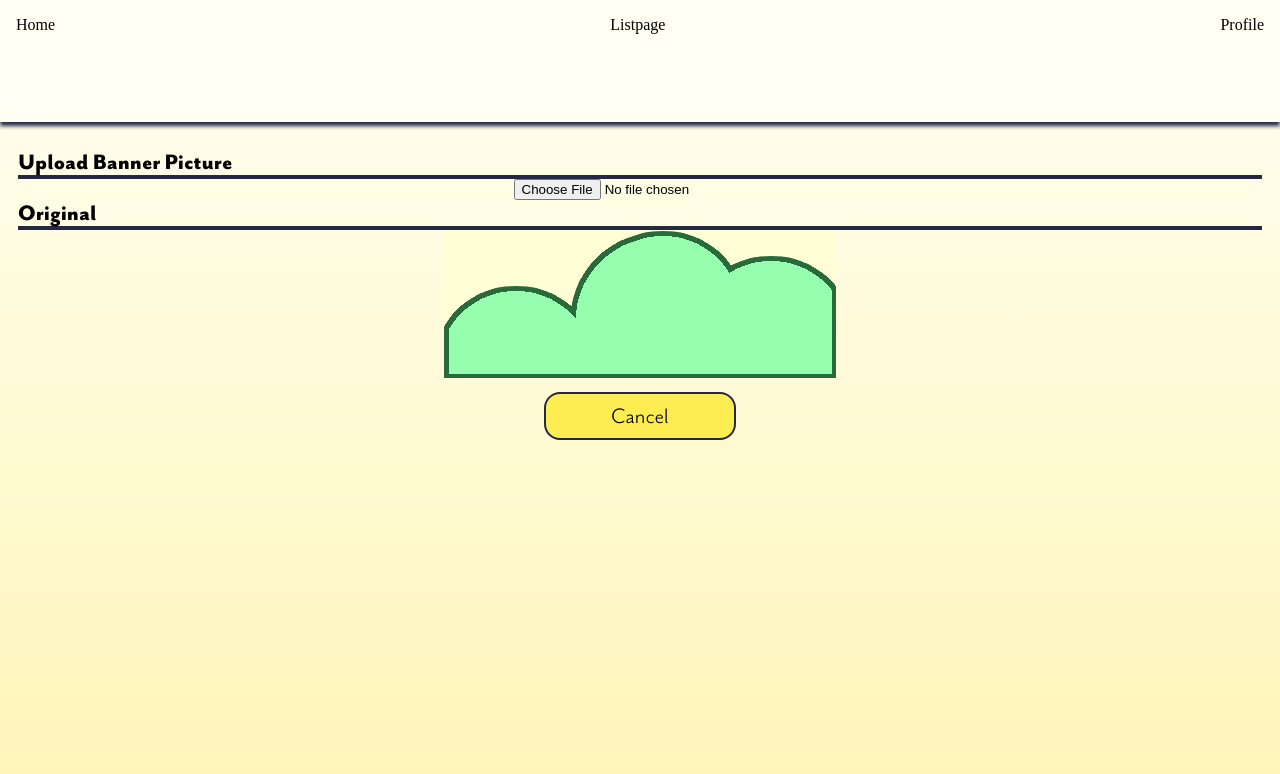
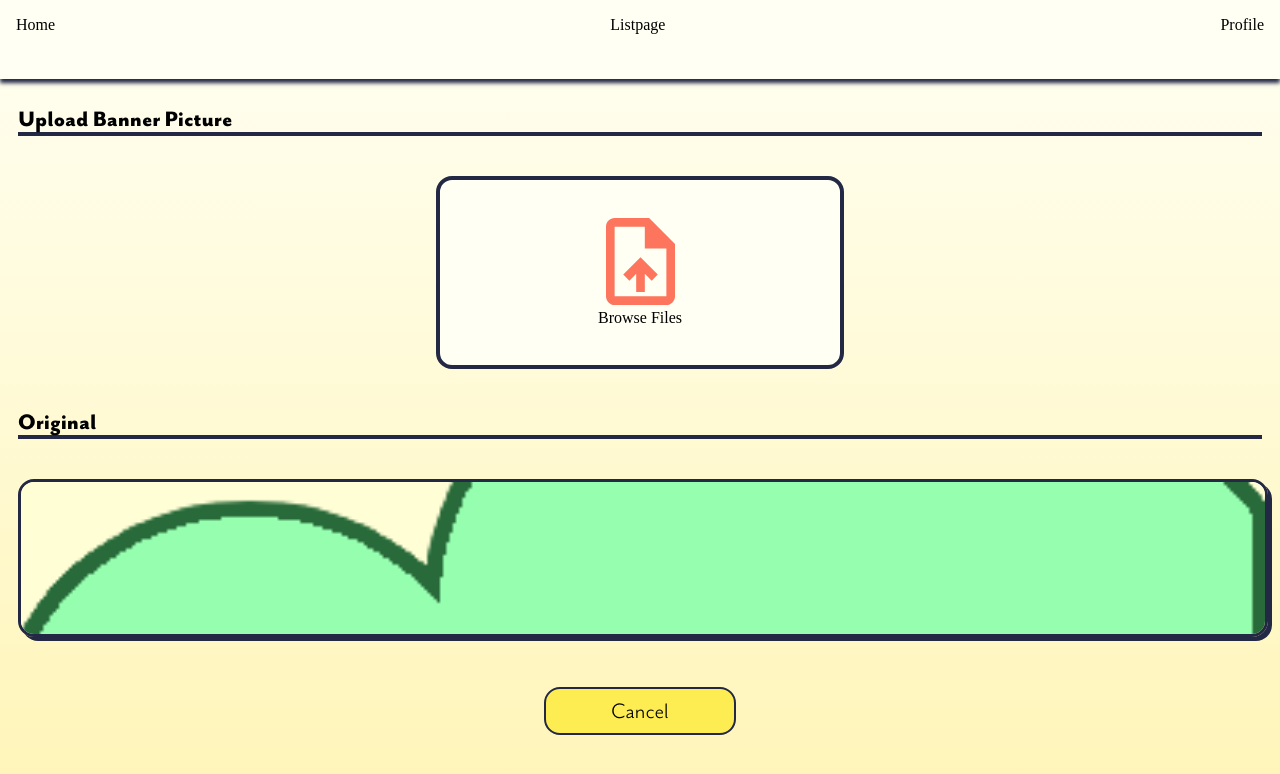
Before and after one commit to Thomas-More-ArtDefine/ArtDefine-front, a React (Create React App) app in the folder artdefine/: page /editBanner in a window 1280 px wide. Shown: the top 774 px of the page. Built offline with nearby package versions, Linux system fonts and the light colour scheme.

Commit message:
more css added

```diff
--- a/artdefine/src/App.scss
+++ b/artdefine/src/App.scss
@@ -2,12 +2,11 @@
 @import "./style/mixins";
 
 // --- Normalize ---
-a{
+a {
   text-decoration: none;
   color: $color-black;
   cursor: auto;
 }
-
 
 // --- App ---
 .App {
@@ -119,6 +118,8 @@ h5 {
   margin: 27px 18px 55px 18px;
 }
 
+// --- Misc page elements ---
+
 // --- Profile ---
 
 .profile {
@@ -189,3 +190,44 @@ h5 {
     }
   }
 }
+
+// --- Components ---
+
+.upload-card {
+  flex-grow: 1;
+  max-width: 400px;
+  width: 300px;
+  height: 185px;
+  background: $color-white;
+  margin: 40px 0;
+  @include border-standard(4px);
+  .upload-label {
+    @include flex-center(column);
+    height: 100%;
+  }
+}
+
+.uploadImageFlow {
+  .card-item {
+    width: 100%;
+
+    @include flex-center();
+  }
+}
+
+.preview-item {
+  .item {
+    margin: 40px 0;
+    overflow: hidden;
+    width: 100%;
+    height: 152px;
+
+    @include border-standard(3px);
+    @include border-effect("1,1");
+    img {
+      width: 100%;
+      height: 100%;
+      object-fit: cover;
+    }
+  }
+}
--- a/artdefine/src/components/BannerAndProfileImage/PreviewItem.tsx
+++ b/artdefine/src/components/BannerAndProfileImage/PreviewItem.tsx
@@ -2,12 +2,12 @@
 const PreviewItem = ({ imageSource : src } : {imageSource:string}) => {
 
     return (
-        <>
+        <div className="preview-item">
         <div className='item-title'>Original</div>
         <div className='item'>
             <img src={src} alt='Original' />
         </div>
-        </>
+        </div>
     );
 };
 
--- a/artdefine/src/components/BannerAndProfileImage/UploadItemForProfile.tsx
+++ b/artdefine/src/components/BannerAndProfileImage/UploadItemForProfile.tsx
@@ -1,20 +1,19 @@
-import React from 'react';
 
 
-
+import React from 'react';
+import UploadCard from '../UploadCard';
 
 const UploadItemForProfile = ({ onFileChange, title } : {onFileChange: (file: File | null) => void , title : String}) => {
+
     const handleFileChange = (event: React.ChangeEvent<HTMLInputElement>) => {
             const file = event.target.files?.[0] || null;
             onFileChange(file);
         };
 
         return (
-        <div>
+            <div className='uploadImageFlow'>
                 <div className='item-title'>{title}</div>
-            <div className='item'>
-               <input type='file' onChange={handleFileChange} />
-            </div>
+                <div className='card-item'><UploadCard onFileChange={handleFileChange} /></div>
             </div>
         );
     };
--- /dev/null
+++ b/artdefine/src/components/UploadCard.tsx
@@ -0,0 +1,19 @@
+import { ChangeEvent, useState } from 'react';
+import { ReactComponent as UploadIcon } from '../assets/Vectors/upload-icon.svg';
+
+const UploadCard = ({ onFileChange : handleFileChange }: { onFileChange: (event: React.ChangeEvent<HTMLInputElement>) => void}) => {
+    const [fileName, setFileName] = useState<string | null>(null);
+
+
+    return (
+        <div className='upload-card'>
+            <input type='file' id='file-upload' onChange={handleFileChange} style={{ display: 'none' }} />
+            <label htmlFor='file-upload' className='upload-label'>
+                <div><UploadIcon /></div>
+                <div>{fileName || 'Browse Files'}</div>
+            </label>
+        </div>
+    );
+};
+
+export default UploadCard;
--- a/artdefine/src/style/_mixins.scss
+++ b/artdefine/src/style/_mixins.scss
@@ -1,7 +1,14 @@
 @import './variables';
 
-@mixin clickable {
+@mixin clickable{
     cursor: pointer;
+  }
+
+@mixin flex-center ($direction: row) {
+    display: flex;
+    justify-content: center;
+    align-items: center;
+    flex-direction: $direction;
   }
 
 @mixin border-standard($width) {
```
Also changed, not shown: artdefine/src/assets/Vectors/upload-icon.svg (added). Lines whose indentation alone changed are shown as unchanged.
